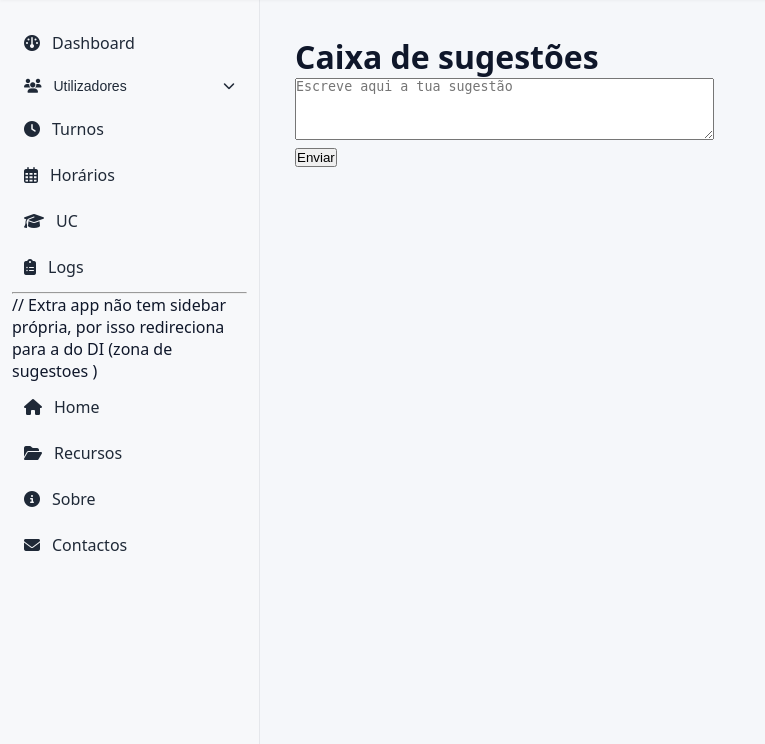
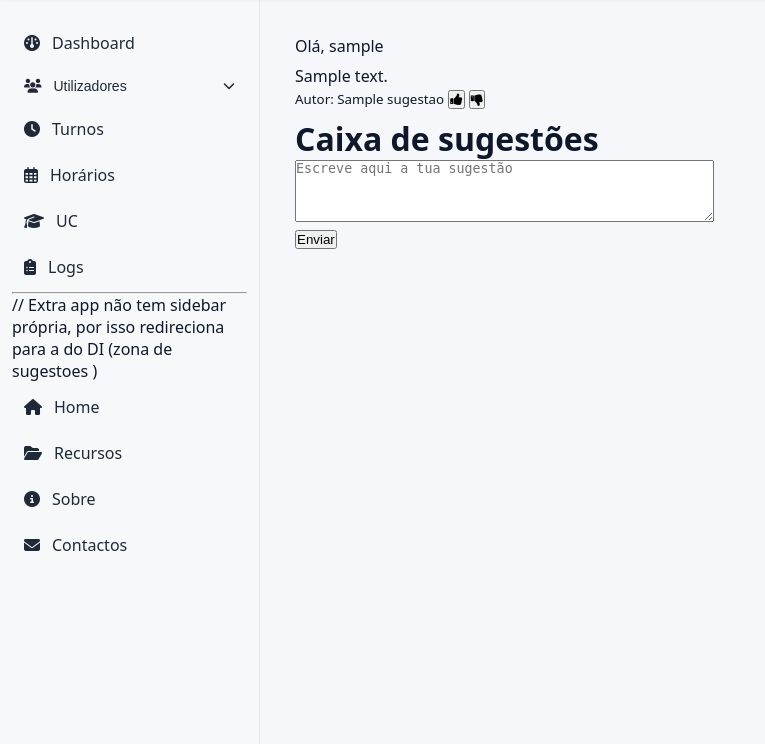
Before and after one commit to xTixa/projTurnos, a Django app: page /extra/sugestao/ in a window 1280 px wide. Shown: the part 56-800 px from the top of the page, without its empty margins (0-765 px from the left). Run offline with Django 5.2, Linux system fonts and the light colour scheme; a user stored in the database is signed in; tables that the repository leaves empty hold one stand-in row (values such as "Sample post"); a database or web service that is not in the repository returns one stand-in record (values such as "Sample title").

Commit message:
Sugestão ainda sem votos

```diff
--- a/bd2_projeto/settings.py
+++ b/bd2_projeto/settings.py
@@ -130,6 +130,7 @@ STATIC_URL = '/static/'
 
 STATICFILES_DIRS = [
     os.path.join(BASE_DIR, 'core', 'static'),
+    os.path.join(BASE_DIR, 'extra_app', 'static')
 ]
 
 MEDIA_URL = '/media/'
--- a/bd2_projeto/urls.py
+++ b/bd2_projeto/urls.py
@@ -22,7 +22,7 @@ from django.conf.urls.static import static
 urlpatterns = [
     path("admin/", admin.site.urls),
     path("", include(("core.urls", "home"), namespace="home")),
-    path("extra/", include(("extra_app.urls", "extra"), namespace="extra")),
+    path("extra/", include(("extra_app.urls", "extra_app"), namespace="extra_app"))
 ]
 
 if settings.DEBUG:
--- a/core/templates/home/base.html
+++ b/core/templates/home/base.html
@@ -21,6 +21,7 @@
 
   <link rel="stylesheet"
     href="https://cdnjs.cloudflare.com/ajax/libs/font-awesome/4.7.0/css/font-awesome.min.css">
+
 
 </head>
 
@@ -61,14 +62,13 @@
       </nav>
 
     </div>
-
+    {% if  request.session.user_id or request.user.is_authenticated and request.user.is_staff %}
     <div class="topbar__right">
-        <a href="{% url 'extra_app:sugestao' %}" class="toplinks__link">
+      <a href="{% url 'extra_app:sugestao' %}" class="toplinks__link">
         <i class="fa fa-lightbulb-o" aria-hidden="true"></i>
-        <span>&nbsp;Sugestões </span>
+        <span>&nbsp;Sugestões</span>
       </a>
-
-      </a>
+    {% endif %}
 
       {# ---------- ADMIN (Django User) ---------- #}
       {% if request.user.is_authenticated and request.user.is_staff %}
--- /dev/null
+++ b/extra_app/static/css/sugestoes/CSS_sugestoes.css
@@ -0,0 +1,12 @@
+.sugestoes-scroll {
+  display: flex;
+  overflow-x: auto;
+  gap: 1rem;
+  padding: 0.5rem 0;
+  white-space: nowrap;
+}
+
+.sugestao-card {
+  min-width: 260px;
+  flex: 0 0 auto;
+}
--- a/extra_app/templates/extra_app/sugestoes.html
+++ b/extra_app/templates/extra_app/sugestoes.html
@@ -1,11 +1,26 @@
 {% extends 'home/base.html' %}
-
-{% block title %}Informações — Horários EI{% endblock %}
-
+{% load static %}
+{% block title %}Sugestões{% endblock %}
+{% block extra_css %}
+<link rel="stylesheet" href="{% static 'css/sugestoes/CSS_sugestoes.css' %}">
+{% endblock %}
 {% block sb_info_active %}is-active{% endblock %}
 {% block content %}
-
-
+    <p>Olá, {{ request.session.user_nome|default:request.user.username }}</p>
+        <div class="sugestoes-scroll">
+        {% for s in sugestoes %}
+            <div class="sugestao-card">
+                <p>{{ s.texto }}</p>
+                <small>Autor: {{ s.autor_nome }}</small>
+                <button class="like-btn">
+                    <i class="fa fa-thumbs-up"></i>
+                </button>
+                <button class="dislike-btn">
+                    <i class="fa fa-thumbs-down"></i>
+                </button>
+            </div>
+        {% endfor %}
+        </div>
             <h1>Caixa de sugestões</h1>
 
             {% if mensagem %}
--- a/extra_app/views.py
+++ b/extra_app/views.py
@@ -1,20 +1,41 @@
-from django.shortcuts import render
+from django.shortcuts import render, redirect
 from bd2_projeto.mongodb import db  # importa o db do mongodb.py
 
-
 def caixa_sugestoes(request):
+    if (not request.user.is_authenticated) and ("user_id" not in request.session):
+        return redirect("home:login")
     mensagem = None
     colecao = db["sugestao"]
 
     if request.method == "POST":
         texto = request.POST.get("texto", "").strip()
         if texto:
-            colecao.insert_one({"texto": texto})
+            if request.user.is_authenticated:
+                autor_id = request.user.id
+                autor_nome = request.user.username
+                autor_email = request.user.email
+            else:
+                autor_id = request.session.get("user_id")
+                autor_nome = request.session.get("user_nome")
+                autor_email = request.session.get("user_email")
+            colecao.insert_one({
+                "texto": texto,
+                "autor_id": autor_id,
+                "autor_nome": autor_nome,
+                "auto_email": autor_email,
+                "Like" : 0,
+                "Dislike" : 0,
+            })
             mensagem = "Sugestão gravada com sucesso."
         else:
             mensagem = "Escreve alguma coisa antes de enviar."
+
+    ##lista todas as sugestões ###
+
+    sugestoes = list(colecao.find().sort("_id", -1))  # Ordena por mais recente
     context = {
+        "sugestoes": sugestoes,
         "mensagem": mensagem,
-        "area": "extra",  # <- chave para o base.html decidir a sidebar
+        "area": "extra",  # chave para o base.html decidir a sidebar
     }
     return render(request, "extra_app/sugestoes.html", context)
```
Also changed, not shown: extra_app/templates/components_extra/sidebar_di.html (deleted, +0 -27 lines). Lines whose indentation alone changed are shown as unchanged.
